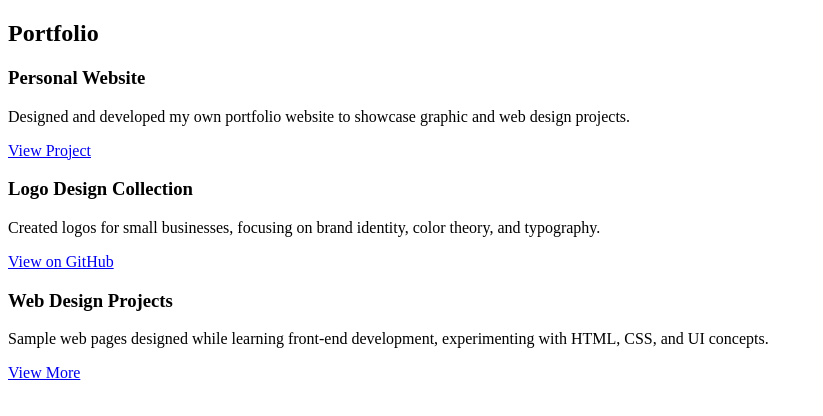
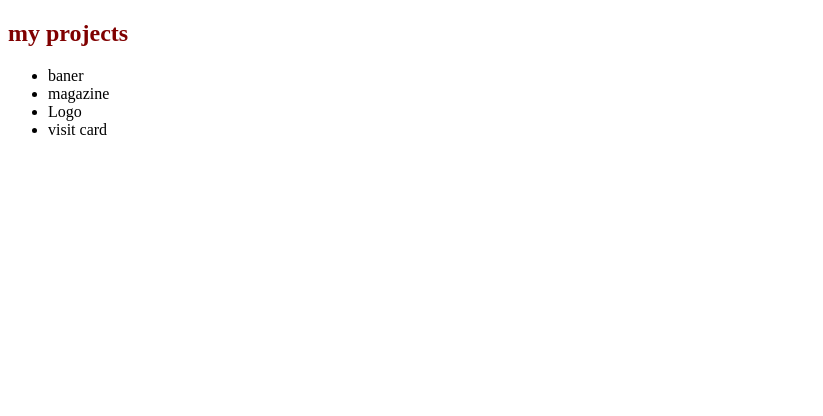
Before and after one commit to Maede-rabiei/maede-resume, a plain HTML site: page project.html in a window 1280 px wide. Shown: the whole page, without its empty margins (0-823 px from the left). Drawn offline with Linux system fonts and the light colour scheme.

Commit message:
index my resume

```diff
--- a/project.html
+++ b/project.html
@@ -6,28 +6,15 @@
     <title>my project</title>
 </head>
 <body>
-    <section id="portfolio">
-  <h2>Portfolio</h2>
+  <h2 style="color: maroon;">my projects </h2>
+  <ul>
+    <li>baner</li>
+   <li>magazine</li>
+   <li>Logo</li>
+   <li>visit card</li>
+</ul>
 
-  <div class="project">
-    <h3>Personal Website</h3>
-    <p>Designed and developed my own portfolio website to showcase graphic and web design projects.</p>
-    <a href="https://yourwebsite.com" target="_blank">View Project</a>
-  </div>
 
-  <div class="project">
-    <h3>Logo Design Collection</h3>
-    <p>Created logos for small businesses, focusing on brand identity, color theory, and typography.</p>
-    <a href="https://github.com/Maede-rabiei" target="_blank">View on GitHub</a>
-  </div>
-
-  <div class="project">
-    <h3>Web Design Projects</h3>
-    <p>Sample web pages designed while learning front-end development, experimenting with HTML, CSS, and UI concepts.</p>
-    <a href="https://yourwebsite.com/projects" target="_blank">View More</a>
-  </div>
-
-</section>
 
 </body>
 </html>
```
Also changed, not shown: index.html (+1 -0 lines).
